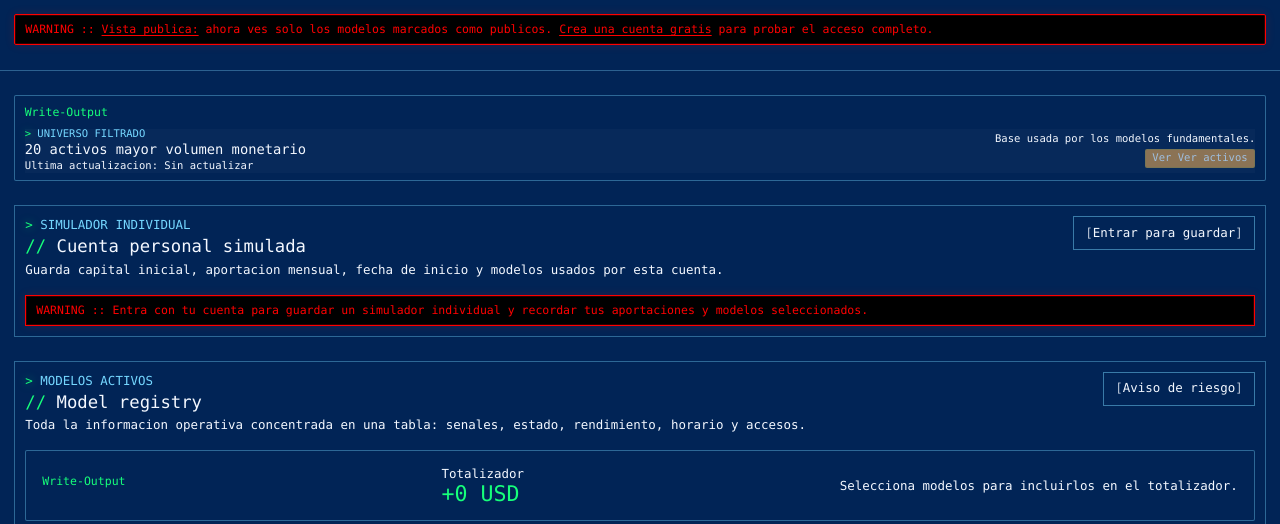
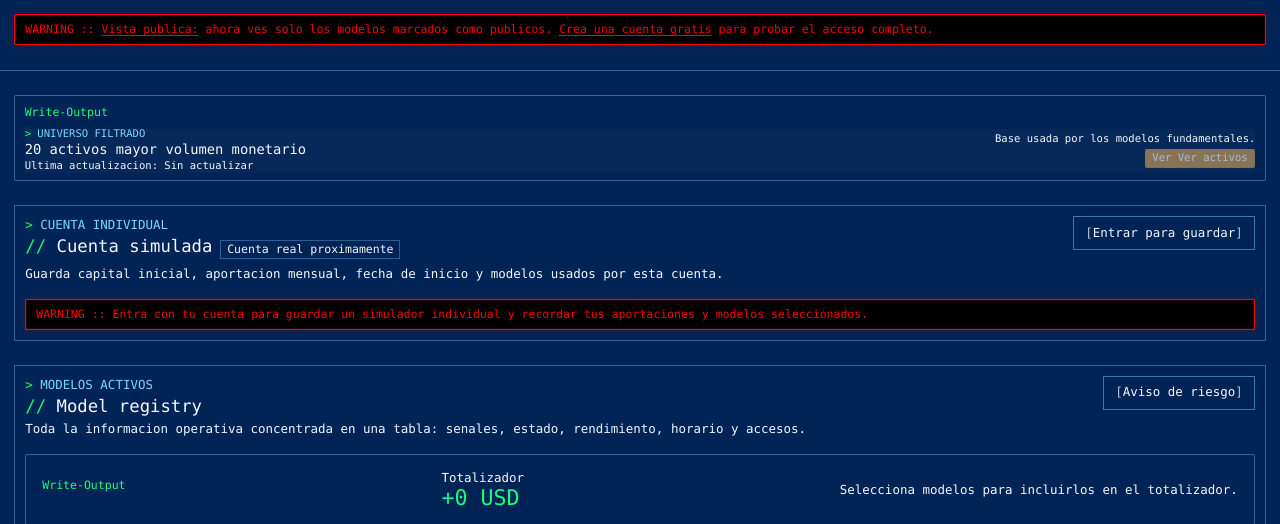
Before and after one commit to nasdaqtrading1000-ship-it/trading-strategies, a Flask app: page / in a window 1280 px wide. Shown: the part 819-1343 px from the top of the page. Run offline with Flask 3, Linux system fonts and the light colour scheme; data comes from the database, SQL or seed files in the repository; data that the repository does not hold is empty.

Commit message:
Label simulator and real account sections

```diff
--- a/templates/index.html
+++ b/templates/index.html
@@ -184,8 +184,11 @@
   <div class="report-ranking-card">
     <div class="d-flex flex-column flex-lg-row justify-content-between gap-2 mb-3">
       <div>
-        <p class="eyebrow mb-1">Simulador individual</p>
-        <h2 class="h5 fw-bold mb-1">Cuenta personal simulada</h2>
+        <p class="eyebrow mb-1">Cuenta individual</p>
+        <div class="d-flex flex-wrap gap-2 align-items-center mb-1">
+          <h2 class="h5 fw-bold mb-0">Cuenta simulada</h2>
+          <span class="badge text-bg-secondary">Cuenta real proximamente</span>
+        </div>
         <p class="text-secondary small mb-0">Guarda capital inicial, aportacion mensual, fecha de inicio y modelos usados por esta cuenta.</p>
       </div>
       {% if current_user %}
```
